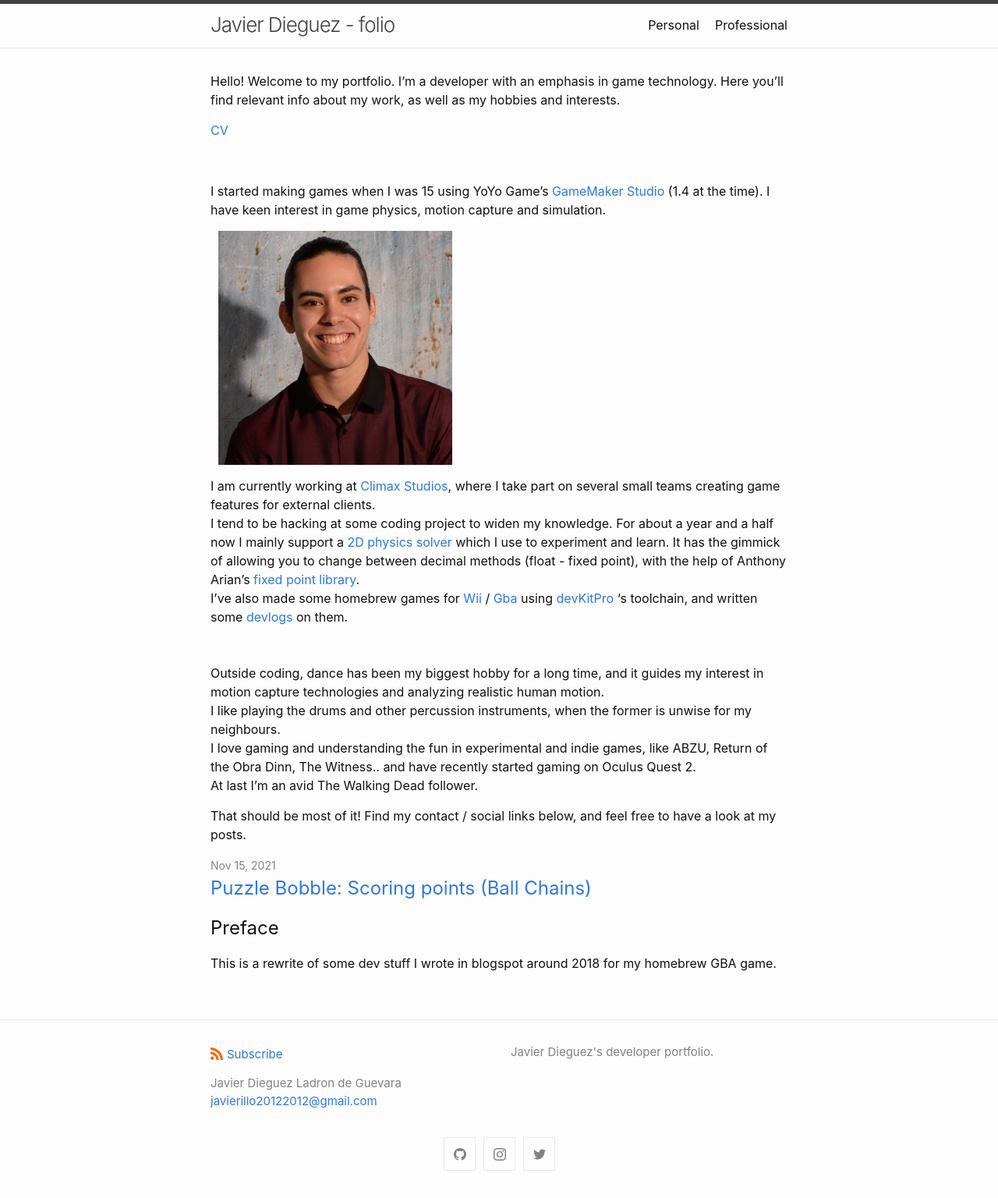
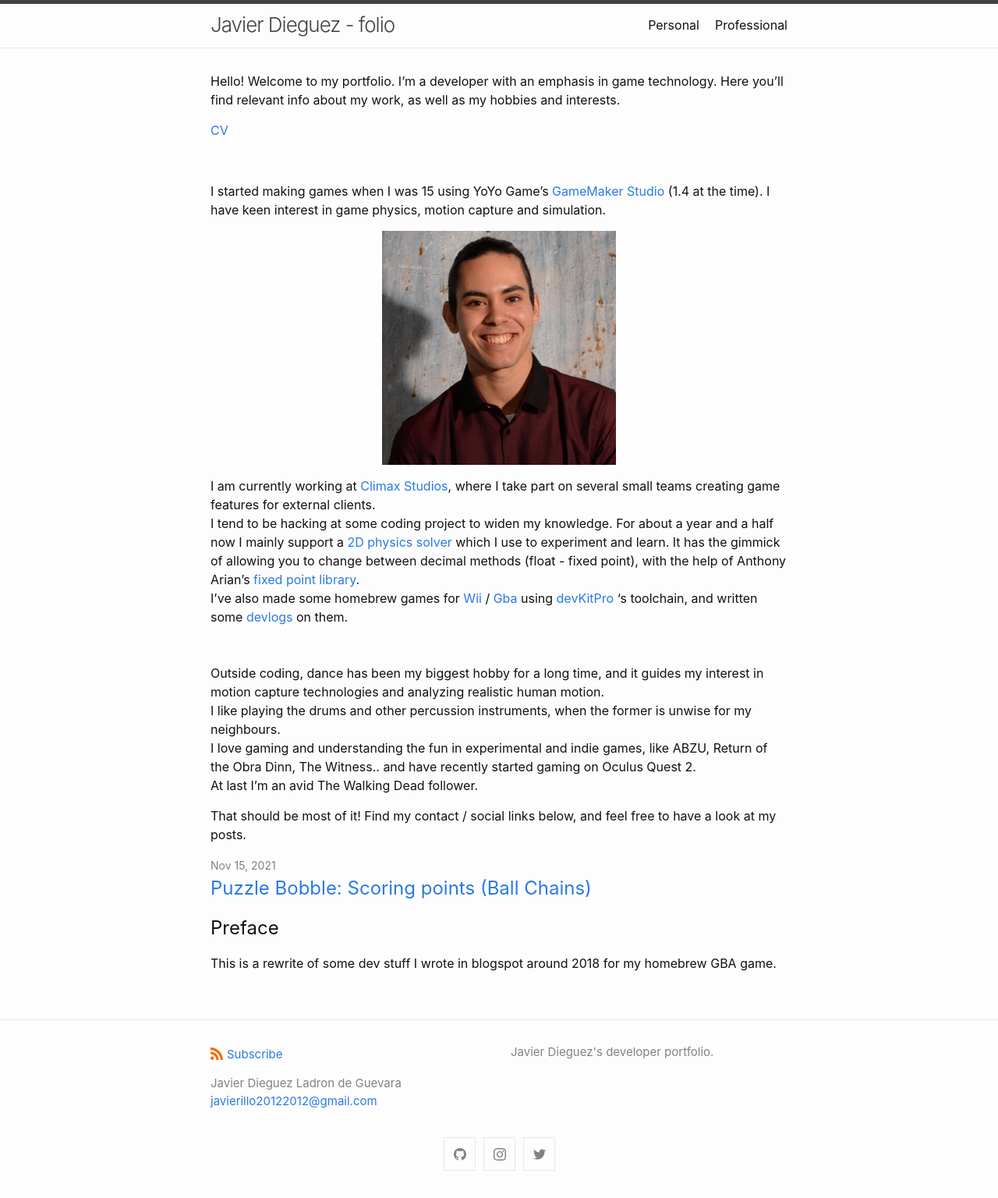
Before and after one commit to JavierDega/javierdega.github.io, a Jekyll site: the page built from index.markdown, in a window 1280 px wide. Shown: the whole page at 78% size. Built offline with Jekyll 4.4.1, drawn with Linux system fonts in a browser that asks for light colours.

Commit message:
Edited cv, testing mobile pic alignment

```diff
--- a/index.markdown
+++ b/index.markdown
@@ -14,7 +14,7 @@ Here you'll find relevant info about my work, as well as my hobbies and interest
 
 I started making games when I was 15 using YoYo Game's [GameMaker Studio](https://www.yoyogames.com/es/gamemaker) (1.4 at the time). I have keen interest in game physics, motion capture and simulation.
 
-<img style="float: center; padding-left: 10px" src="assets/javi.png" alt="Me" title="Me" width="300" height="300">
+<img style="display: block; margin-left: auto; margin-right: auto; float: center; padding-left: 0px" src="assets/javi.png" alt="Me" title="Me" width="300" height="300">
 
 I am currently working at [Climax Studios](http://www.climaxstudios.com/), where I take part on several small teams creating game features
 for external clients.
```
Also changed, not shown: 1 other file.
